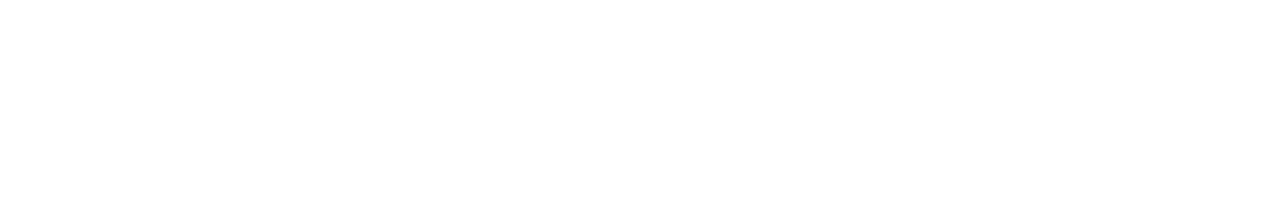
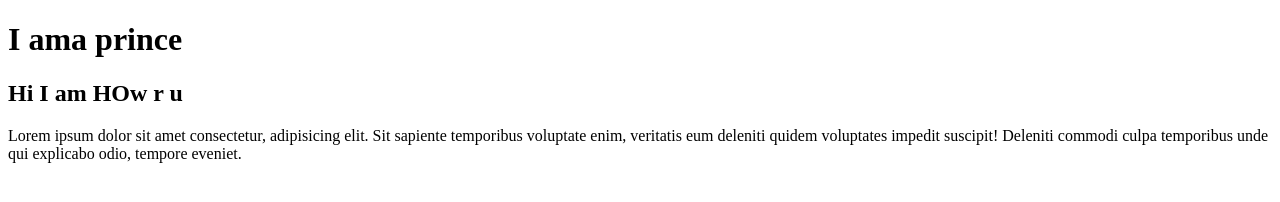
Before and after one commit to Rezwanul777/my-second-repo, a plain HTML site: page index.html in a window 1280 px wide. Drawn offline with Linux system fonts and the light colour scheme.

Commit message:
added some code

```diff
--- a/index.html
+++ b/index.html
@@ -7,6 +7,8 @@
    <title>My-second-github</title>
 </head>
 <body>
-
+   <h1>I ama prince</h1>
+   <h2> Hi I am HOw r u</h2>
+   <p>Lorem ipsum dolor sit amet consectetur, adipisicing elit. Sit sapiente temporibus voluptate enim, veritatis eum deleniti quidem voluptates impedit suscipit! Deleniti commodi culpa temporibus unde qui explicabo odio, tempore eveniet.</p>
 </body>
 </html>
```
